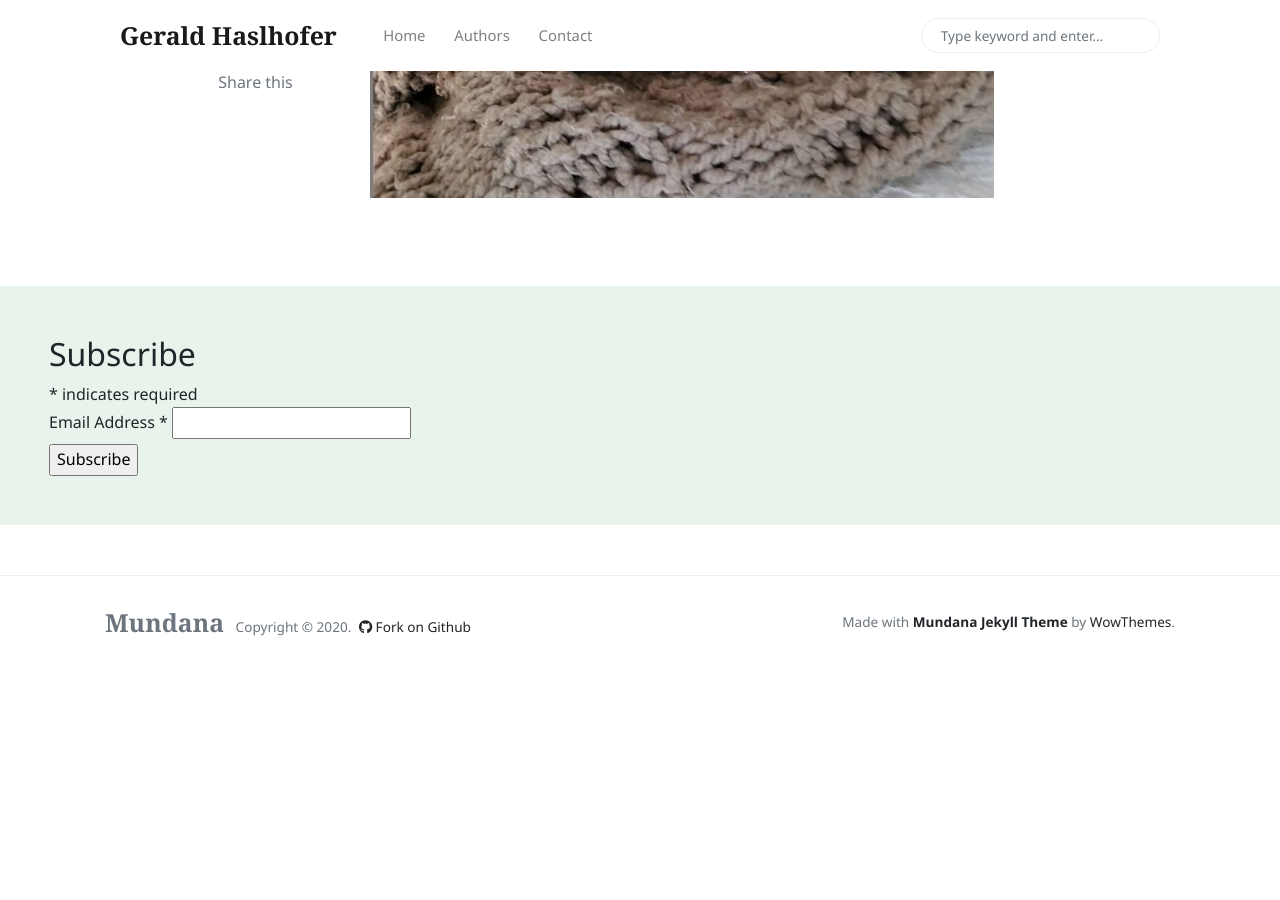
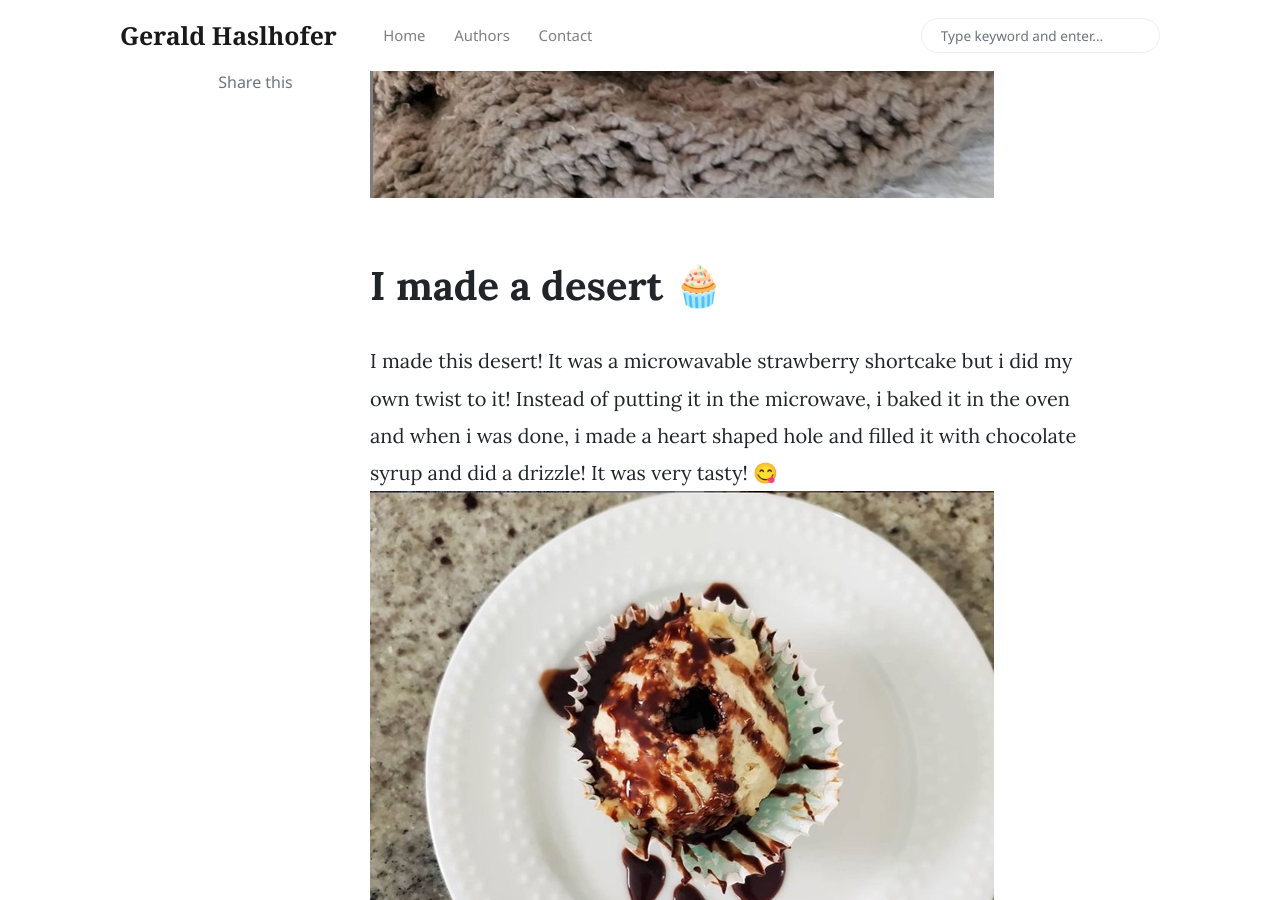
Before and after one commit to haslhofer/haslhofer.github.io, a Jekyll site: the page built from _posts/2020-12-28-fritzy.md, in a window 1280 px wide and 900 px high, scrolled down 4112 px. Built offline with Jekyll 4.4.1, drawn with Linux system fonts in a browser that asks for light colours; nearby versions of some CDN libraries; comment, search, counter and statistics services are not loaded; before the commit the page ends 4781 px from its top, so only the background shows below that.

Commit message:
food is tasty

```diff
--- a/_posts/2020-12-28-fritzy.md
+++ b/_posts/2020-12-28-fritzy.md
@@ -28,3 +28,8 @@
 
 Fritzy really likes this blanket! Every night he sleeps on it and he absolutely l💖ves it. I thought it looked funny but very kingly in Fritzy's perspective! I also thought that the blanket matched him in a way because he is black but has a tint of brown to him! I also really like this photo because he is looking straight at the camera in a very serious way! 💙
 ![Fritzy](../assets/images/ritz3.jpg)
+
+# I made a desert 🧁
+
+I made this desert! It was a microwavable strawberry shortcake but i did my own twist to it! Instead of putting it in the microwave, i baked it in the oven and when i was done, i made a heart shaped hole and filled it with chocolate syrup and did a drizzle! It was very tasty! 😋
+![Fritzy](../assets/images/food1.jpg)
```
Also changed, not shown: assets/images/food1.jpg (added).
